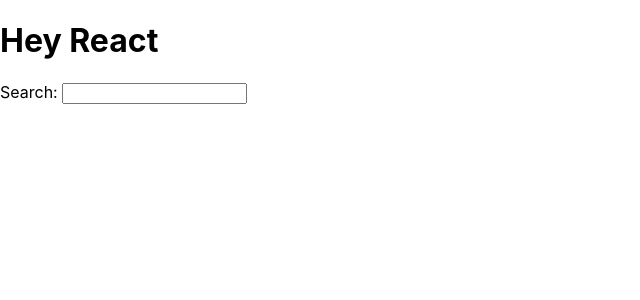
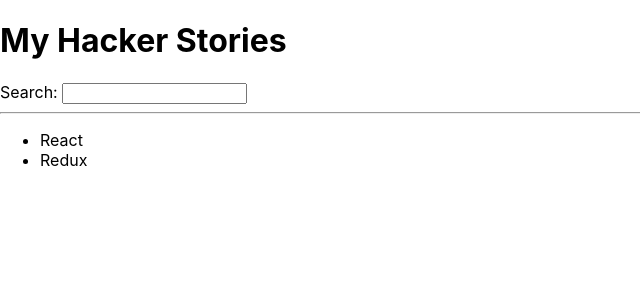
Before and after one commit to cozysyd/my-app, a React (Create React App) app: page / in a window 1280 px wide. Shown: the top 300 px of the page, without its empty margins (0-640 px from the left). Built offline with nearby package versions, Linux system fonts and the light colour scheme.

Commit message:
rendered a list in React

```diff
--- a/src/App.js
+++ b/src/App.js
@@ -1,19 +1,39 @@
 import * as React from 'react';
 
-const welcome = {
-  greeting: 'Hey',
-  title: 'React',
-}
+const list = [
+  {
+    title: 'React',
+    url: 'https://reactjs.org/',
+    author: 'Jordan Walke',
+    num_comments: 3,
+    points: 4,
+    objectID: 0,
+  },
+  {
+    title: 'Redux',
+    url: 'https://redux.js.org/',
+    author: 'Dan Abramov, Andrew Clark',
+    num_comments: 2,
+    points: 5,
+    objectID: 1,
+  }
+];
 
 function App() {
   return (
     <div>
-      <h1>
-        {welcome.greeting} {welcome.title}
-      </h1>
+      <h1>My Hacker Stories</h1>
 
       <label htmlFor="search">Search: </label>
       <input id="search" type="text" />
+
+      <hr />
+
+      <ul>
+        {list.map(function(item) {
+          return <li>{item.title}</li>;
+        })}
+      </ul>
     </div>
   );
 }
```
